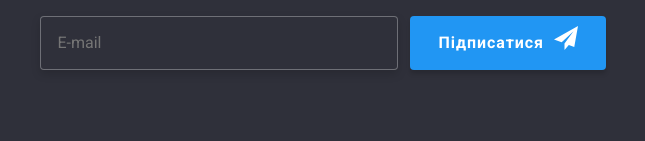
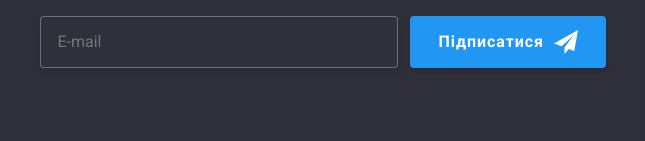
Before and after one commit to Angelina-Pysanyuk/goit-markup-hw-06, a plain HTML site: page portfolio.html in a window 1280 px wide. Shown: the part 1724-1865 px from the top of the page, 619-1264 px from the left. Drawn offline with nearby package versions, Linux system fonts and the light colour scheme.

Commit message:
updated footer

```diff
--- a/portfolio.html
+++ b/portfolio.html
@@ -374,11 +374,9 @@
                 />
                 <button class="button button-subscribe" type="submit">
                   Підписатися
-                  <span class="subscribe-icon-wrapper">
                     <svg class="social-icon-footer" width="24" height="24">
                       <use href="./images/icons.svg#icon-paper-plane"></use>
                     </svg>
-                  </span>
                 </button>
               </div>
             </form>
```
